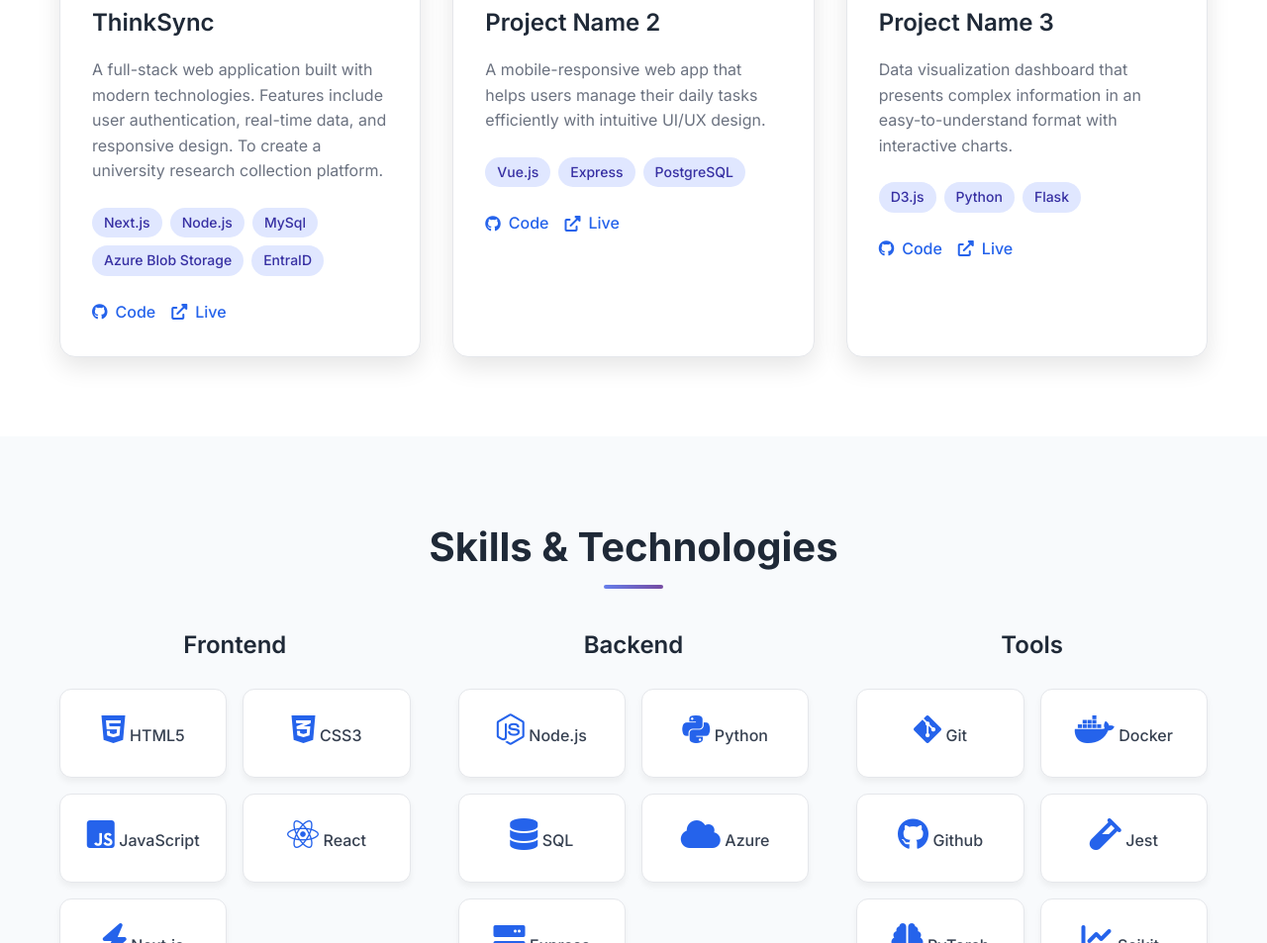
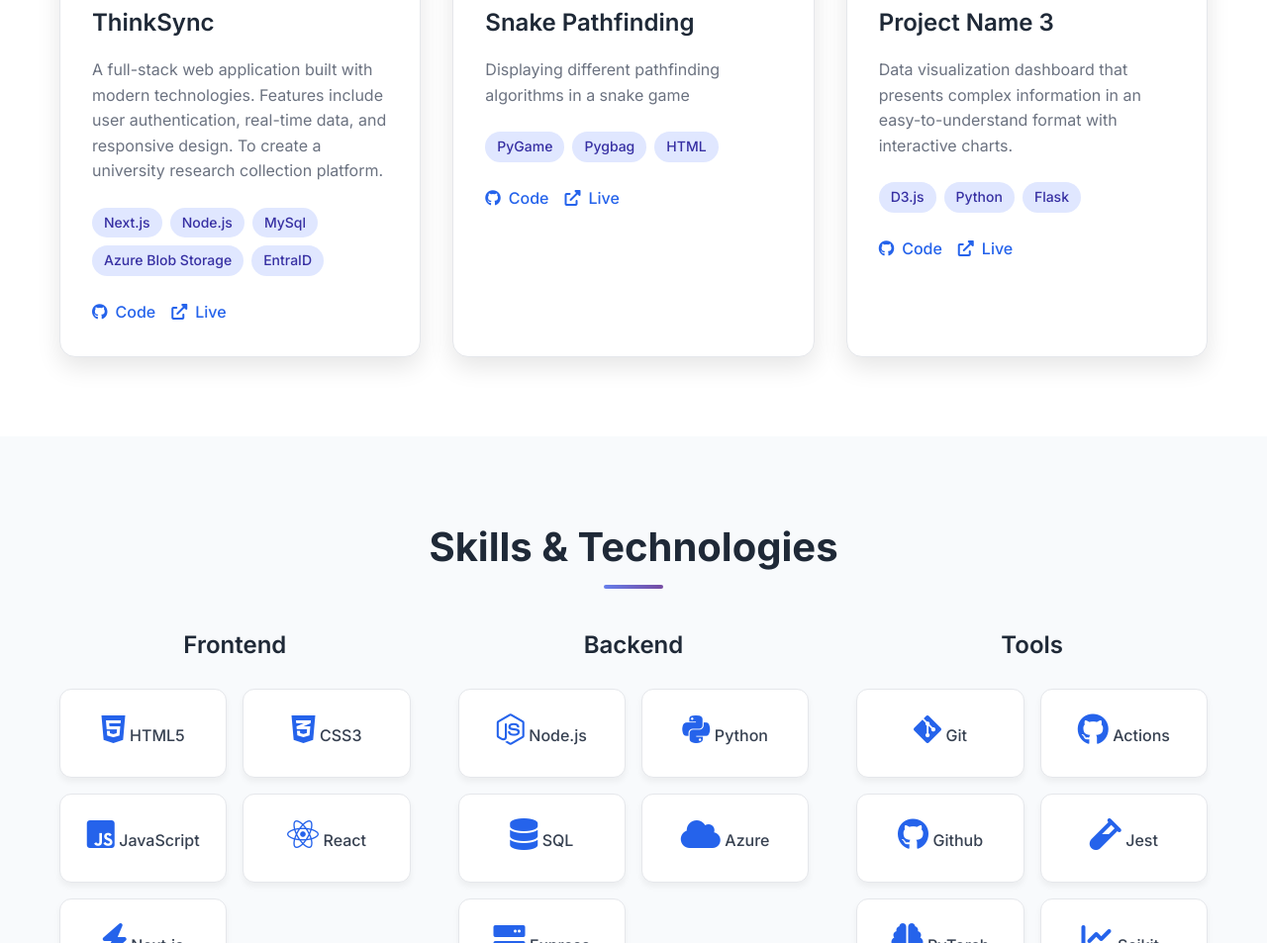
Before and after one commit to ilyKenta/Portfolio, a plain HTML site: page index.html in a window 1280 px wide. Shown: the part 2137-3090 px from the top of the page at 99% size. Drawn offline with Linux system fonts and the light colour scheme.

Commit message:
updated ui and added snake project

```diff
--- a/index.html
+++ b/index.html
@@ -124,16 +124,16 @@
                         <i class="fas fa-mobile-alt"></i>
                     </div>
                     <div class="project-content">
-                        <h3>Project Name 2</h3>
-                        <p>A mobile-responsive web app that helps users manage their daily tasks efficiently with intuitive UI/UX design.</p>
+                        <h3>Snake Pathfinding</h3>
+                        <p>Displaying different pathfinding algorithms in a snake game</p>
                         <div class="project-tech">
-                            <span class="tech-tag">Vue.js</span>
-                            <span class="tech-tag">Express</span>
-                            <span class="tech-tag">PostgreSQL</span>
+                            <span class="tech-tag">PyGame</span>
+                            <span class="tech-tag">Pygbag</span>
+                            <span class="tech-tag">HTML</span>
                         </div>
                         <div class="project-links">
-                            <a href="#" class="project-link"><i class="fab fa-github"></i> Code</a>
-                            <a href="#" class="project-link"><i class="fas fa-external-link-alt"></i> Live</a>
+                            <a href="https://github.com/ilyKenta/Snake-AI" class="project-link"><i class="fab fa-github"></i> Code</a>
+                            <a href="https://ilykenta.github.io/Snake-AI/" class="project-link"><i class="fas fa-external-link-alt"></i> Live</a>
                         </div>
                     </div>
                 </div>
@@ -225,8 +225,8 @@
                             <span>Git</span>
                         </div>
                         <div class="skill-item">
-                            <i class="fab fa-docker"></i>
-                            <span>Docker</span>
+                            <i class="fab fa-github"></i>
+                            <span>Actions</span>
                         </div>
                         <div class="skill-item">
                             <i class="fab fa-github"></i>
```
